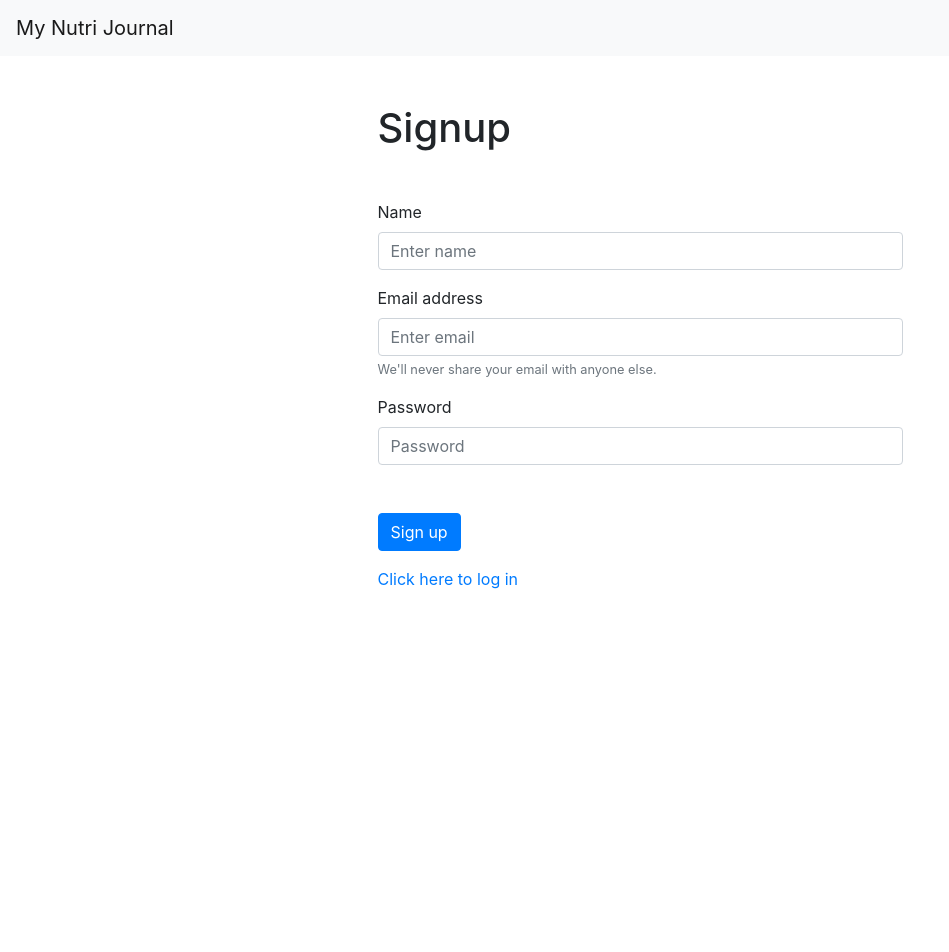
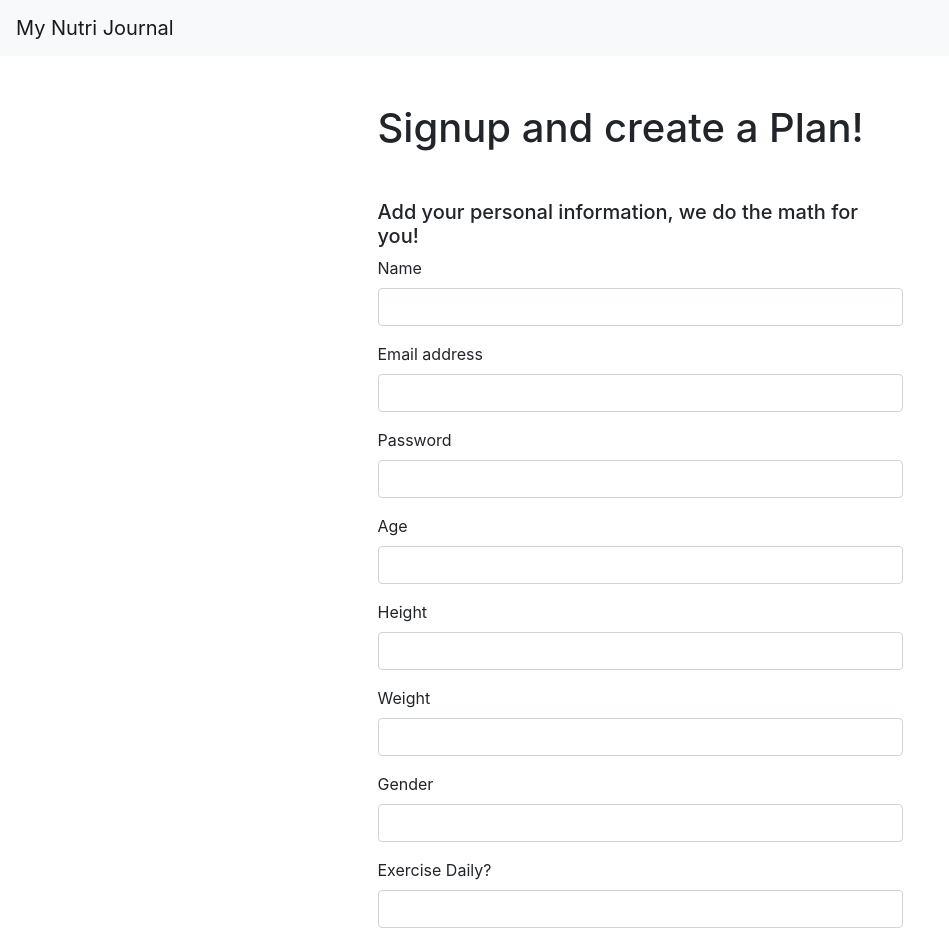
Before and after one commit to Andressafmachado/MyNutriJournal-frontend, a React (Create React App) app: page /signup in a window 1280 px wide. Shown: the top 952 px of the page, without its empty margins (0-949 px from the left). Before the commit the page ends 800 px from the top, so only its background shows below. Built offline with nearby package versions, Linux system fonts and the light colour scheme; no server answers.

Commit message:
setup signup for users

```diff
--- a/src/components/Navigation/LoggedIn.js
+++ b/src/components/Navigation/LoggedIn.js
@@ -11,11 +11,11 @@ export default function LoggedIn() {
   const user = useSelector(selectUser);
   const history = useHistory();
 
-  useEffect(() => {
-    if (!user) {
-      history.push("/fun");
-    }
-  }, [history]);
+  // useEffect(() => {
+  //   if (!user) {
+  //     history.push("/fun");
+  //   }
+  // }, [history]);
 
   return (
     <>
--- a/src/pages/SignUp/index.js
+++ b/src/pages/SignUp/index.js
@@ -3,7 +3,7 @@ import Form from "react-bootstrap/Form";
 import Container from "react-bootstrap/Container";
 import Button from "react-bootstrap/Button";
 import { signUp } from "../../store/user/actions";
-import { selectToken } from "../../store/user/selectors";
+import { selectToken, selectUser } from "../../store/user/selectors";
 import { useDispatch, useSelector } from "react-redux";
 import { useHistory, Link } from "react-router-dom";
 import { Col } from "react-bootstrap";
@@ -12,37 +12,65 @@ export default function SignUp() {
   const [name, setName] = useState("");
   const [email, setEmail] = useState("");
   const [password, setPassword] = useState("");
+  const [age, setAge] = useState("");
+  const [height, setHeight] = useState("");
+  const [weight, setWeight] = useState("");
+  const [gender, setGender] = useState("");
+  const [exerciseDaily, setExerciseDaily] = useState("");
+
   const dispatch = useDispatch();
   const token = useSelector(selectToken);
   const history = useHistory();
-
-  // useEffect(() => {
-  //   if (token !== null) {
-  //     history.push("/");
-  //   }
-  // }, [token, history]);
+  const user = useSelector(selectUser);
 
   function submitForm(event) {
     event.preventDefault();
 
-    dispatch(signUp(name, email, password));
+    dispatch(
+      signUp(
+        name,
+        email,
+        password,
+        age,
+        height,
+        weight,
+        gender,
+        exerciseDaily,
+        history
+      )
+    );
 
     setEmail("");
     setPassword("");
     setName("");
+    setAge("");
+    setHeight("");
+    setWeight("");
+    setGender("");
+    setExerciseDaily("");
   }
 
   return (
     <Container>
       <Form as={Col} md={{ span: 6, offset: 3 }} className="mt-5">
-        <h1 className="mt-5 mb-5">Signup</h1>
+        {user.isNutritionist ? (
+          <div>
+            <h1> Add a new patient</h1>
+            <h5>Insert the data, we do the math for you!</h5>
+          </div>
+        ) : (
+          <div>
+            <h1 className="mt-5 mb-5">Signup and create a Plan!</h1>
+            <h5>Add your personal information, we do the math for you!</h5>
+          </div>
+        )}
+
         <Form.Group controlId="formBasicName">
           <Form.Label>Name</Form.Label>
           <Form.Control
             value={name}
             onChange={(event) => setName(event.target.value)}
             type="text"
-            placeholder="Enter name"
             required
           />
         </Form.Group>
@@ -52,12 +80,11 @@ export default function SignUp() {
             value={email}
             onChange={(event) => setEmail(event.target.value)}
             type="email"
-            placeholder="Enter email"
             required
           />
-          <Form.Text className="text-muted">
+          {/* <Form.Text className="text-muted">
             We'll never share your email with anyone else.
-          </Form.Text>
+          </Form.Text> */}
         </Form.Group>
 
         <Form.Group controlId="formBasicPassword">
@@ -66,16 +93,64 @@ export default function SignUp() {
             value={password}
             onChange={(event) => setPassword(event.target.value)}
             type="password"
-            placeholder="Password"
             required
           />
         </Form.Group>
+
+        <Form.Group controlId="formBasicAge">
+          <Form.Label>Age</Form.Label>
+          <Form.Control
+            value={age}
+            onChange={(event) => setAge(event.target.value)}
+            type="integer"
+          />
+        </Form.Group>
+        <Form.Group>
+          <Form.Label>Height</Form.Label>
+          <Form.Control
+            value={height}
+            onChange={(event) => setHeight(event.target.value)}
+            type="text"
+          />
+        </Form.Group>
+        <Form.Group>
+          <Form.Label>Weight</Form.Label>
+          <Form.Control
+            value={weight}
+            onChange={(event) => setWeight(event.target.value)}
+            type="text"
+          />
+        </Form.Group>
+        <Form.Group>
+          <Form.Label>Gender</Form.Label>
+          {/* <select>
+         <options>m</options>
+         <options>f</options>
+
+         </select> */}
+          <Form.Control
+            value={gender}
+            onChange={(event) => setGender(event.target.value)}
+            type="text"
+          />
+        </Form.Group>
+        <Form.Group>
+          <Form.Label>Exercise Daily?</Form.Label>
+          <Form.Control
+            value={exerciseDaily}
+            onChange={(event) => setExerciseDaily(event.target.value)}
+            type="text"
+          />
+        </Form.Group>
+
         <Form.Group className="mt-5">
           <Button variant="primary" type="submit" onClick={submitForm}>
-            Sign up
+            Create My Plan
           </Button>
         </Form.Group>
-        <Link to="/login">Click here to log in</Link>
+        <p>
+          Already have an account? <Link to="/">Click here to log in</Link>
+        </p>
       </Form>
     </Container>
   );
```
